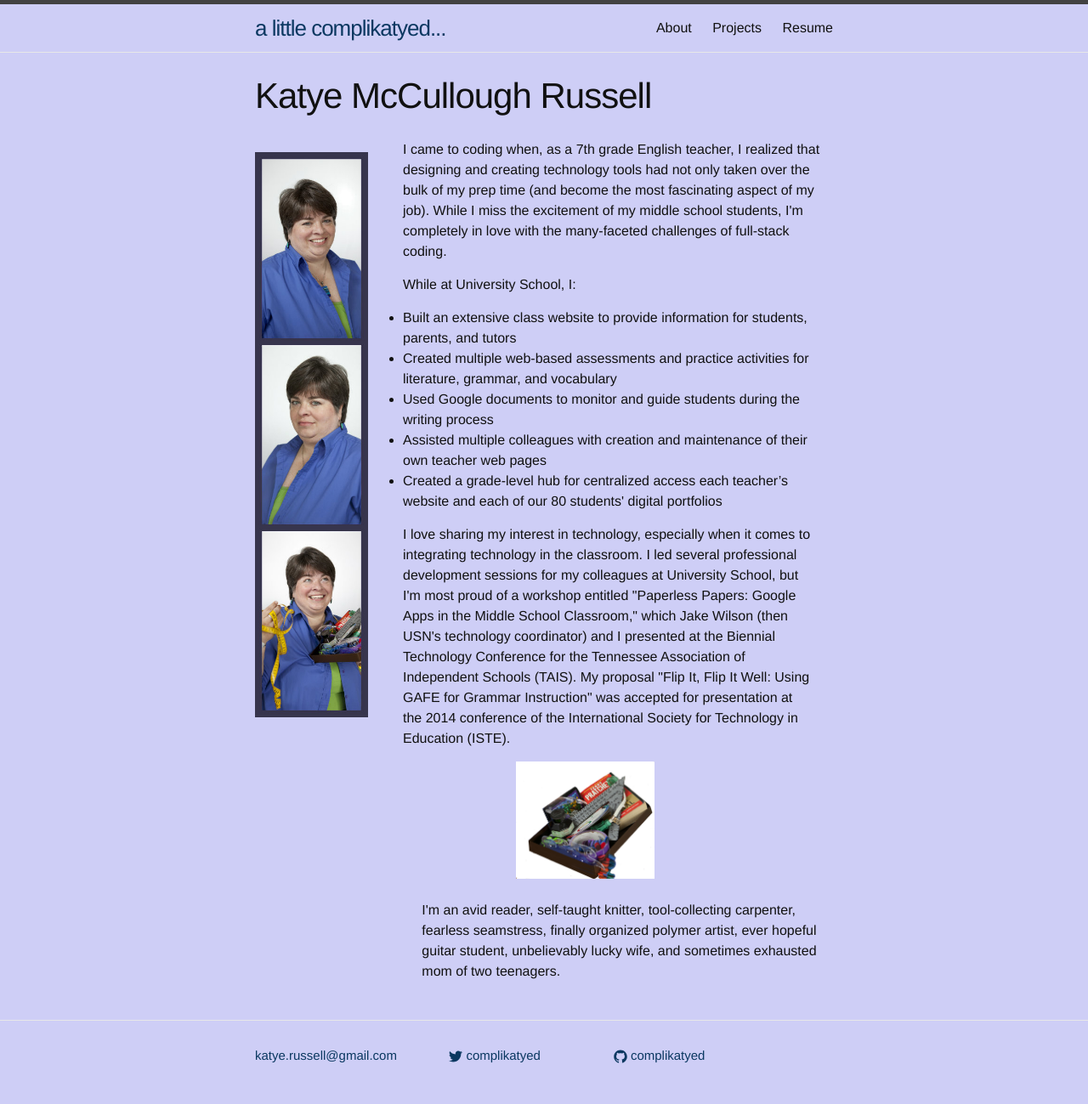
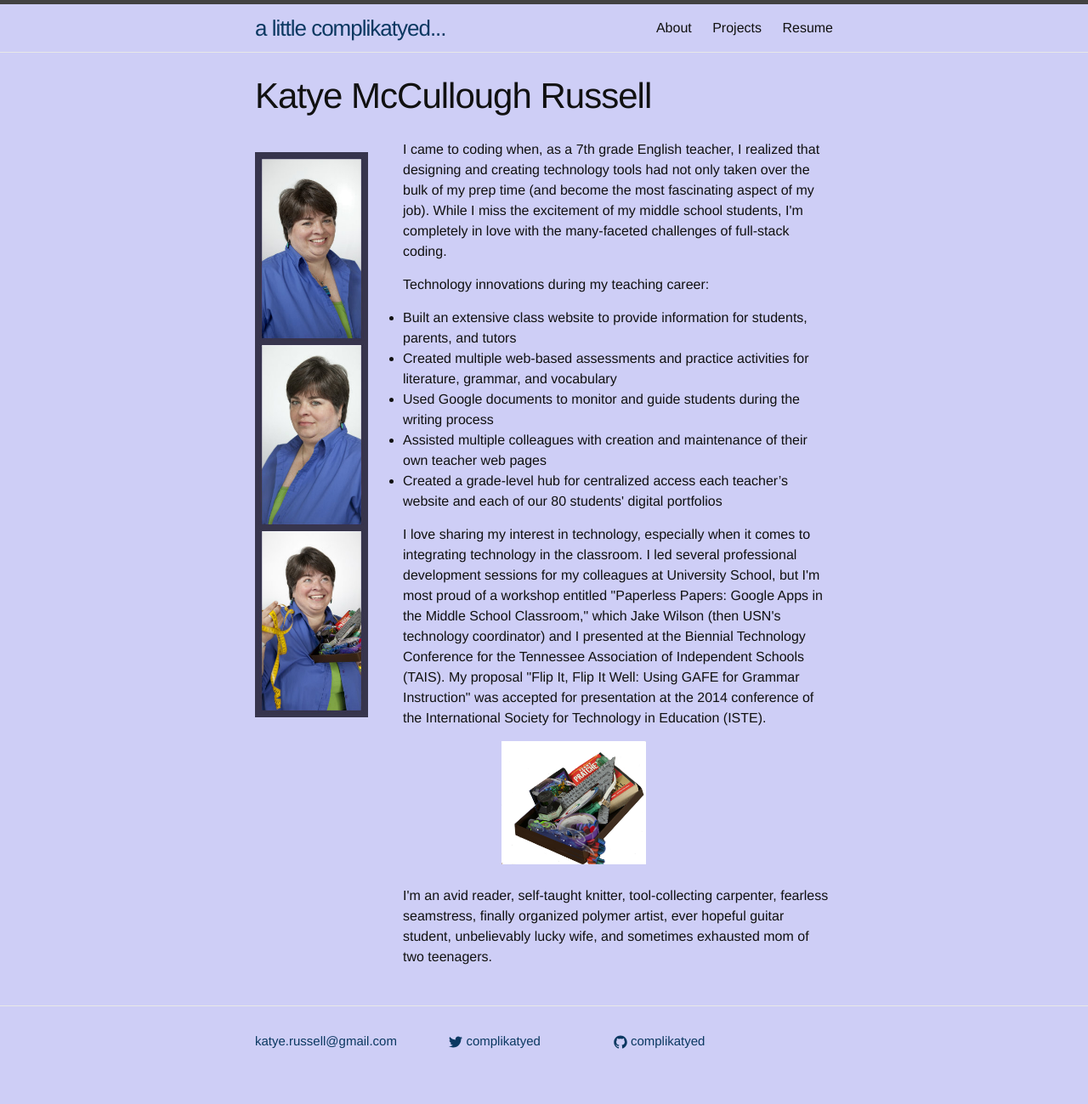
Before and after one commit to complikatyed/complikatyed-portfolio, a Jekyll site: the page built from about.html, in a window 1280 px wide. Shown: the whole page at 85% size. Built offline with Jekyll 4.4.1, drawn with Linux system fonts in a browser that asks for light colours.

Commit message:
Close ul tag.

```diff
--- a/about.html
+++ b/about.html
@@ -12,13 +12,14 @@
 
   <p class="about_big_container">I came to coding when, as a 7th grade English teacher, I realized that designing and creating technology tools had not only taken over the bulk of my prep time (and become the most fascinating aspect of my job).  While I miss the excitement of my middle school students, I'm completely in love with the many-faceted challenges of full-stack coding.</p>
 
-  <p class="about_big_container">While at University School, I:
+  <p class="about_big_container">Technology innovations during my teaching career:
     <ul>
       <li>Built an extensive class website to provide information for students, parents, and tutors</li>
       <li>Created multiple web-based assessments and practice activities for literature, grammar, and vocabulary</li>
       <li>Used Google documents to monitor and guide students during the writing process</li>
       <li>Assisted multiple colleagues with creation and maintenance of their own teacher web pages</li>
       <li>Created a grade-level hub for centralized access each teacher’s website and each of our 80 students' digital portfolios</li>
+    </ul>
   </p>
 
   <p class="about_big_container">I love sharing my interest in technology, especially when it comes to integrating technology in the classroom.  I led several professional development sessions for my colleagues at University School, but I'm most proud of a workshop entitled "Paperless Papers: Google Apps in the Middle School Classroom," which Jake Wilson (then USN's technology coordinator) and I presented at the Biennial Technology Conference for the Tennessee Association of Independent Schools (TAIS).  My proposal "Flip It, Flip It Well: Using GAFE for Grammar Instruction" was accepted for presentation at the 2014 conference of the International Society for Technology in Education (ISTE).</p>
```
